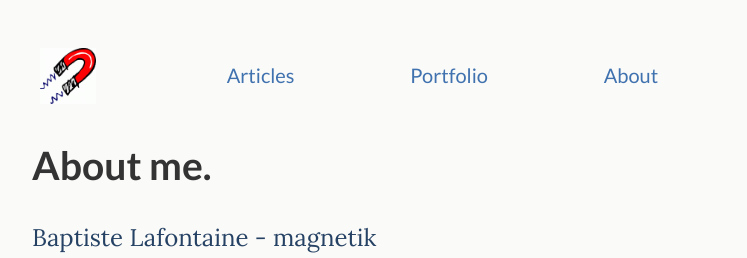
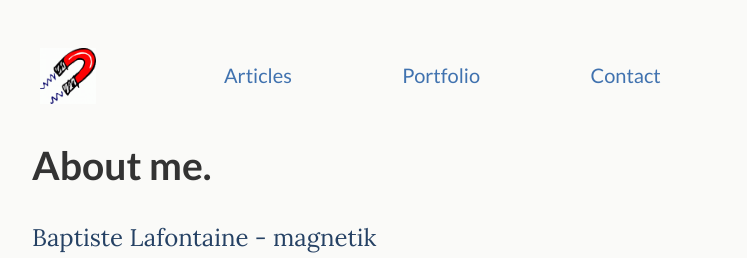
Before and after one commit to magnetik/magnetik.github.io, a Jekyll site: the page built from index.md, in a window 1280 px wide. Shown: the top 258 px of the page, without its empty margins (266-1013 px from the left). Built offline with Jekyll 4.4.1, drawn with Linux system fonts in a browser that asks for light colours.

Commit message:
Change menu

```diff
--- a/_config.yml
+++ b/_config.yml
@@ -32,9 +32,9 @@ navigation:
   - title: Portfolio
     url: /portfolio/
     desc: Some pics
-  - title: About
-    url: /about/
-    desc: About me
+  - title: Contact
+    url: /contact/
+    desc: Contact me
 
 # Used by Jekyll to recognize what is a post and what is a page
 defaults:
```
